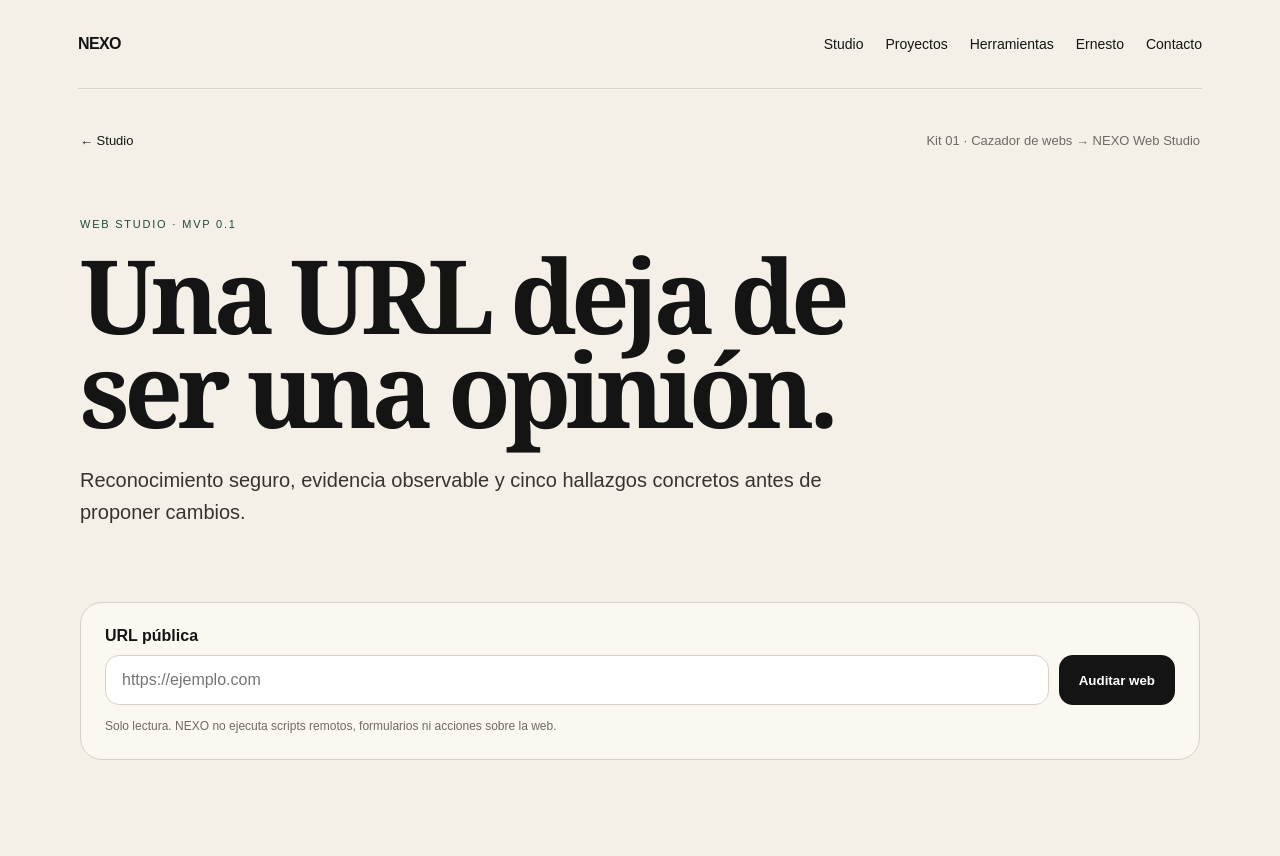
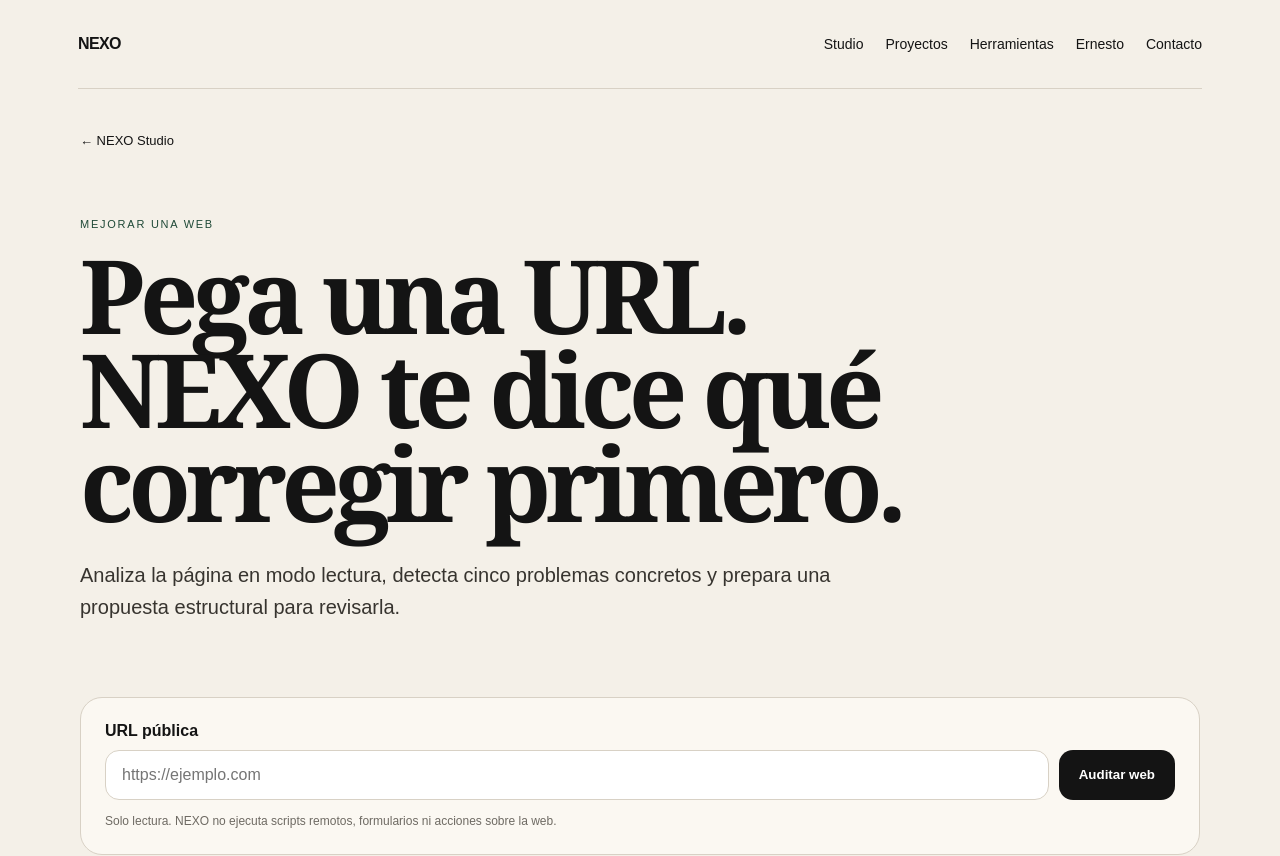
Before and after one commit to ernest196391/ernesto-rondon-nexo, a Next.js app: page /studio/web in a window 1280 px wide. Shown: the top 856 px of the page. Built offline with nearby package versions, Linux system fonts and the light colour scheme.

Commit message:
fix: simplify Web Studio positioning

```diff
--- a/app/studio/web/page.tsx
+++ b/app/studio/web/page.tsx
@@ -5,23 +5,18 @@ import "./web-audit.css";
 
 export const metadata: Metadata = {
   title: "Web Studio",
-  description: "Audita una web pública con NEXO Web Studio.",
+  description: "Detecta qué está frenando una web y convierte el diagnóstico en una propuesta de mejora.",
 };
 
 export default function WebStudioPage() {
   return (
     <main className="web-studio-page" id="main-content">
-      <div className="web-studio-topbar">
-        <Link href="/studio">← Studio</Link>
-        <span>Kit 01 · Cazador de webs → NEXO Web Studio</span>
-      </div>
-
+      <div className="web-studio-topbar"><Link href="/studio">← NEXO Studio</Link></div>
       <section className="web-studio-hero">
-        <div className="web-audit-kicker">WEB STUDIO · MVP 0.1</div>
-        <h1>Una URL deja de ser una opinión.</h1>
-        <p>Reconocimiento seguro, evidencia observable y cinco hallazgos concretos antes de proponer cambios.</p>
+        <div className="web-audit-kicker">MEJORAR UNA WEB</div>
+        <h1>Pega una URL. NEXO te dice qué corregir primero.</h1>
+        <p>Analiza la página en modo lectura, detecta cinco problemas concretos y prepara una propuesta estructural para revisarla.</p>
       </section>
-
       <WebAuditClient />
     </main>
   );
```
